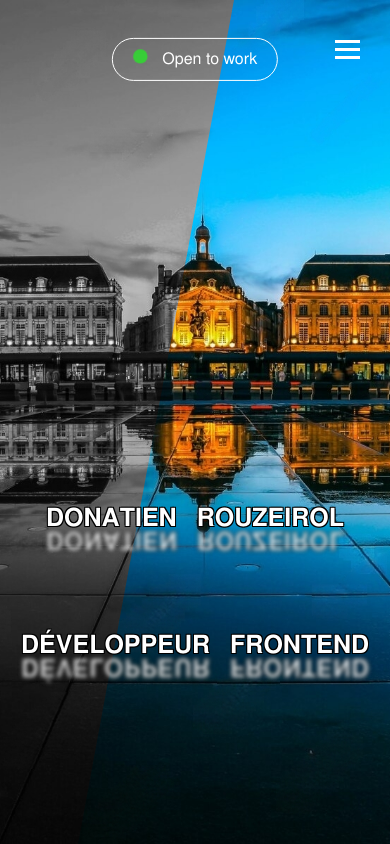
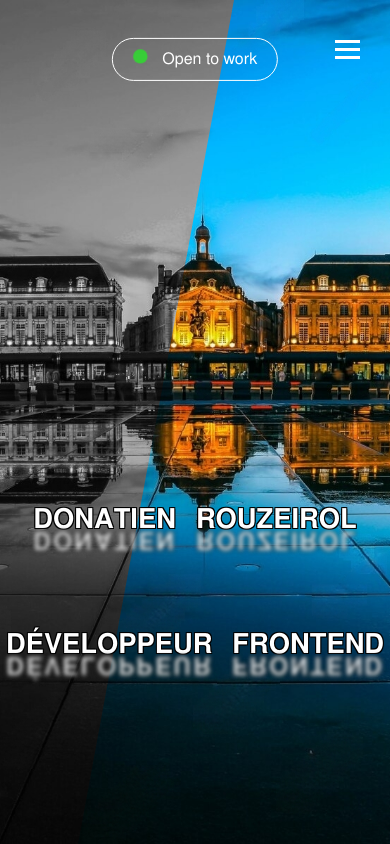
Before and after one commit to Skunk-XCP/CV_2024, a React (Create React App) app: page / in a window 390 px wide. Shown: the top 844 px of the page. Built offline with nearby package versions, Linux system fonts and the light colour scheme.

Commit message:
style: Update font sizes and dimensions for Contact, Header, and Training components

```diff
--- a/src/components/Contact/style.module.css
+++ b/src/components/Contact/style.module.css
@@ -128,16 +128,19 @@
    }
 
    .title {
-      font-size: 3rem;
+      /* font-size: 3rem; */
+      font-size: 8vw;
    }
 
    .social_media_container {
-      flex-direction: column;
+      flex-direction: column !important;
    }
 
    .social_media_card {
-      width: 15rem;
-      height: 15rem;
+      /* width: 15rem; */
+      width: 40vw;
+      /* height: 15rem; */
+      height: 40vw;
    }
 
    .mail_container {
--- a/src/components/Header/style.module.css
+++ b/src/components/Header/style.module.css
@@ -243,21 +243,23 @@
    }
 
    .title_letter {
-      font-size: 2.5rem;
+      /* font-size: 2.5rem; */
+      font-size: 7vw;
    }
 
    .title_reflection {
       font-size: 2.5rem !important;
-      transform: translateY(-14px) scaleY(-1) !important;
+      transform: translateY(-16px) scaleY(-1) !important;
    }
 
    .subtitle_letter {
-      font-size: 2.5rem;
+      /* font-size: 2.5rem; */
+      font-size: 7vw;
    }
 
    .subtitle_reflection {
       font-size: 2.5rem !important;
-      transform: translateY(-14px) scaleY(-1) !important;
+      transform: translateY(-16px) scaleY(-1) !important;
    }
 
    .work_container {
--- a/src/components/Training/style.module.css
+++ b/src/components/Training/style.module.css
@@ -183,7 +183,8 @@
    .trainingDate,
    .trainingDescription,
    .trainingCertificate {
-      font-size: 1.4rem;
+      /* font-size: 1.4rem; */
+      font-size: 3.5vw;
    }
 
    .card {
```
